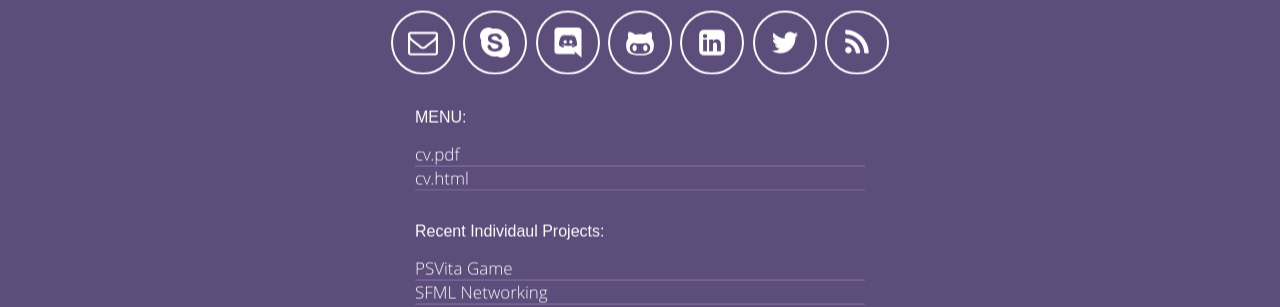
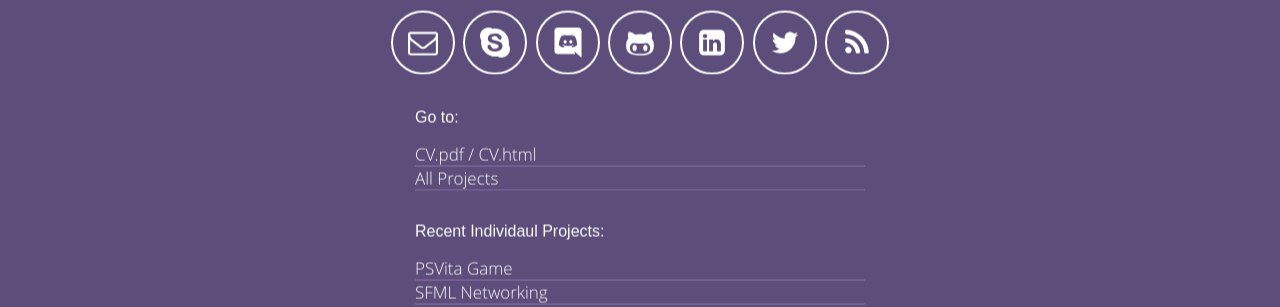
Before and after one commit to matzar/matzar.github.io, a Jekyll site: the page built from index.html, in a window 1280 px wide. Shown: the part 303-610 px from the top of the page. Built offline with Jekyll 4.4.1, drawn with Linux system fonts in a browser that asks for light colours.

```diff
--- a/_config.yml
+++ b/_config.yml
@@ -57,7 +57,7 @@
 
 # menu
 menu:
-  - name: CV.pdf/CV.html
+  - name: CV.pdf / CV.html
     url: /cvs
   - name: All Projects
     url: /series
--- a/_includes/header-default.html
+++ b/_includes/header-default.html
@@ -12,8 +12,8 @@
         {% include icons-home.html %}
 
         <ul class="recent">
-            <p>MENU:</p>
-             {% for project in site.cv limit:2%}
+            <p>Go to:</p>
+             {% for project in site.menu limit:2%}
                 <li>
                     <a title="Go to" href="{{ project.url}}">
                         <h2 class="post-title" itemprop="name">{{ project.name }}</h2>
```
